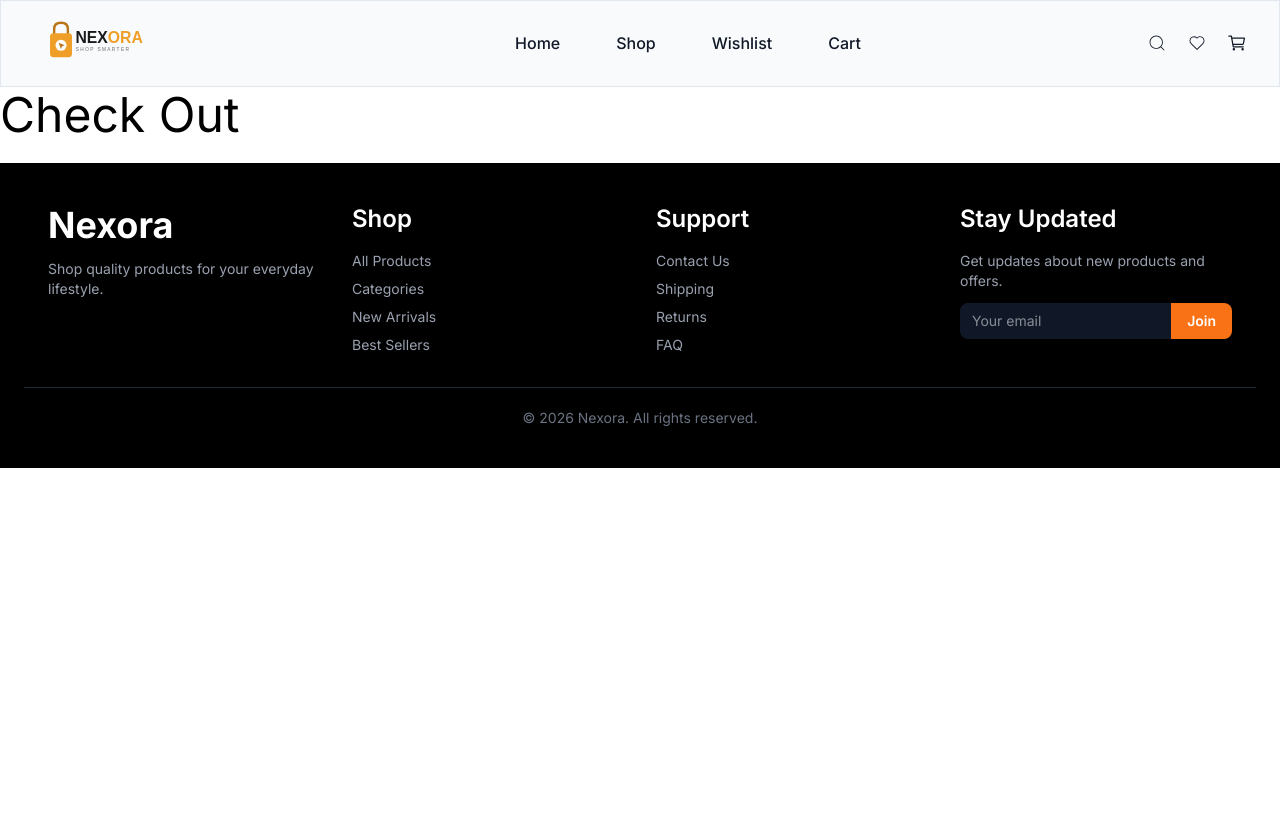
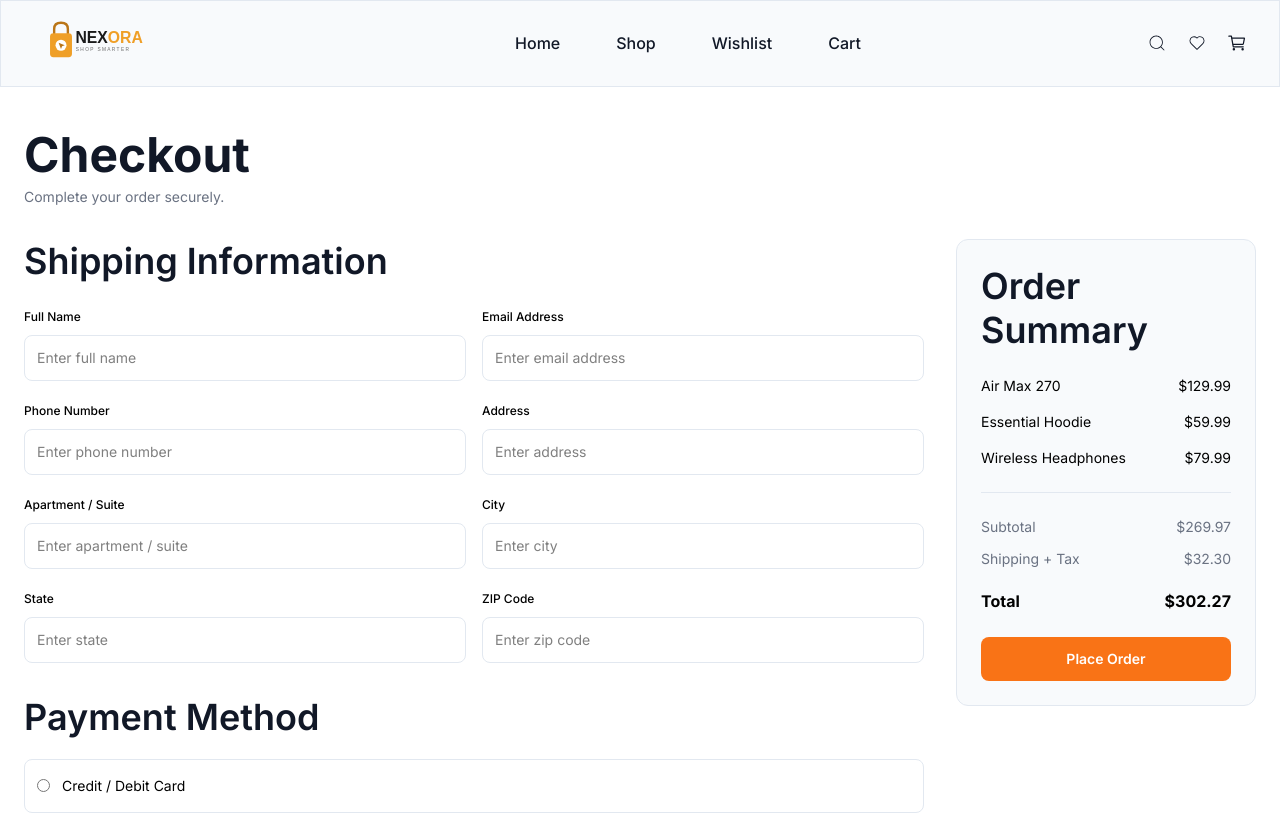
Before and after one commit to aniruddha-jadhav-15/nexora, a React (Vite) app: page /checkout in a window 1280 px wide. Shown: the top 815 px of the page. Built offline with nearby package versions, Linux system fonts and the light colour scheme.

Commit message:
feat: build checkout page UI

```diff
--- a/src/pages/Checkout.jsx
+++ b/src/pages/Checkout.jsx
@@ -1,8 +1,160 @@
 function Checkout() {
   return (
-    <>
-      <h1>Check Out</h1>
-    </>
+    <section className="container mx-auto px-4 py-8 sm:py-10">
+      <div className="mb-8">
+        <h1 className="text-2xl font-bold text-text sm:text-3xl">Checkout</h1>
+        <p className="mt-1 text-xs text-gray-500 sm:text-sm">
+          Complete your order securely.
+        </p>
+      </div>
+
+      {/* Form */}
+      <form className="grid gap-8 lg:grid-cols-[1fr_300px]">
+        <div>
+          <h2 className="mb-5 text-lg font-semibold text-text">
+            Shipping Information
+          </h2>
+
+          <div className="grid gap-4 sm:grid-cols-2">
+            <div>
+              <label className="text-xs font-medium">Full Name</label>
+              <input
+                type="text"
+                placeholder="Enter full name"
+                className="mt-2 w-full rounded-lg border border-border px-3 py-3 text-sm outline-none focus:border-primary"
+              />
+            </div>
+
+            <div>
+              <label className="text-xs font-medium">Email Address</label>
+              <input
+                type="email"
+                placeholder="Enter email address"
+                className="mt-2 w-full rounded-lg border border-border px-3 py-3 text-sm outline-none focus:border-primary"
+              />
+            </div>
+
+            <div>
+              <label className="text-xs font-medium">Phone Number</label>
+              <input
+                type="tel"
+                placeholder="Enter phone number"
+                className="mt-2 w-full rounded-lg border border-border px-3 py-3 text-sm outline-none focus:border-primary"
+              />
+            </div>
+
+            <div>
+              <label className="text-xs font-medium">Address</label>
+              <input
+                type="text"
+                placeholder="Enter address"
+                className="mt-2 w-full rounded-lg border border-border px-3 py-3 text-sm outline-none focus:border-primary"
+              />
+            </div>
+
+            <div>
+              <label className="text-xs font-medium">Apartment / Suite</label>
+              <input
+                type="text"
+                placeholder="Enter apartment / suite"
+                className="mt-2 w-full rounded-lg border border-border px-3 py-3 text-sm outline-none focus:border-primary"
+              />
+            </div>
+
+            <div>
+              <label className="text-xs font-medium">City</label>
+              <input
+                type="text"
+                placeholder="Enter city"
+                className="mt-2 w-full rounded-lg border border-border px-3 py-3 text-sm outline-none focus:border-primary"
+              />
+            </div>
+
+            <div>
+              <label className="text-xs font-medium">State</label>
+              <input
+                type="text"
+                placeholder="Enter state"
+                className="mt-2 w-full rounded-lg border border-border px-3 py-3 text-sm outline-none focus:border-primary"
+              />
+            </div>
+
+            <div>
+              <label className="text-xs font-medium">ZIP Code</label>
+              <input
+                type="text"
+                placeholder="Enter zip code"
+                className="mt-2 w-full rounded-lg border border-border px-3 py-3 text-sm outline-none focus:border-primary"
+              />
+            </div>
+          </div>
+
+          <h2 className="mb-5 mt-8 text-lg font-semibold text-text">
+            Payment Method
+          </h2>
+
+          <div className="space-y-3">
+            {["Credit / Debit Card", "UPI", "PayPal"].map((method) => (
+              <label
+                key={method}
+                className="flex cursor-pointer items-center gap-3 rounded-lg border border-border px-3 py-4 text-sm"
+              >
+                <input type="radio" name="payment" className="accent-primary" />
+                {method}
+              </label>
+            ))}
+          </div>
+        </div>
+
+        {/* Order Summery */}
+        <aside className="h-fit rounded-xl border border-border bg-surface p-5 sm:p-6 lg:sticky lg:top-6">
+          <h2 className="text-lg font-semibold text-text">Order Summary</h2>
+
+          <div className="mt-6 space-y-4 text-xs sm:text-sm">
+            <div className="flex justify-between">
+              <span>Air Max 270</span>
+              <span>$129.99</span>
+            </div>
+
+            <div className="flex justify-between">
+              <span>Essential Hoodie</span>
+              <span>$59.99</span>
+            </div>
+
+            <div className="flex justify-between">
+              <span>Wireless Headphones</span>
+              <span>$79.99</span>
+            </div>
+          </div>
+
+          <div className="my-6 border-t border-border" />
+
+          <div className="space-y-3 text-sm">
+            <div className="flex justify-between text-gray-500">
+              <span>Subtotal</span>
+              <span>$269.97</span>
+            </div>
+
+            <div className="flex justify-between text-gray-500">
+              <span>Shipping + Tax</span>
+              <span>$32.30</span>
+            </div>
+
+            <div className="flex justify-between pt-2 text-base font-bold">
+              <span>Total</span>
+              <span>$302.27</span>
+            </div>
+          </div>
+
+          <button
+            type="submit"
+            className="mt-6 w-full rounded-lg bg-primary py-3 text-sm font-semibold text-white transition hover:bg-primary-dark"
+          >
+            Place Order
+          </button>
+        </aside>
+      </form>
+    </section>
   );
 }
 
```
